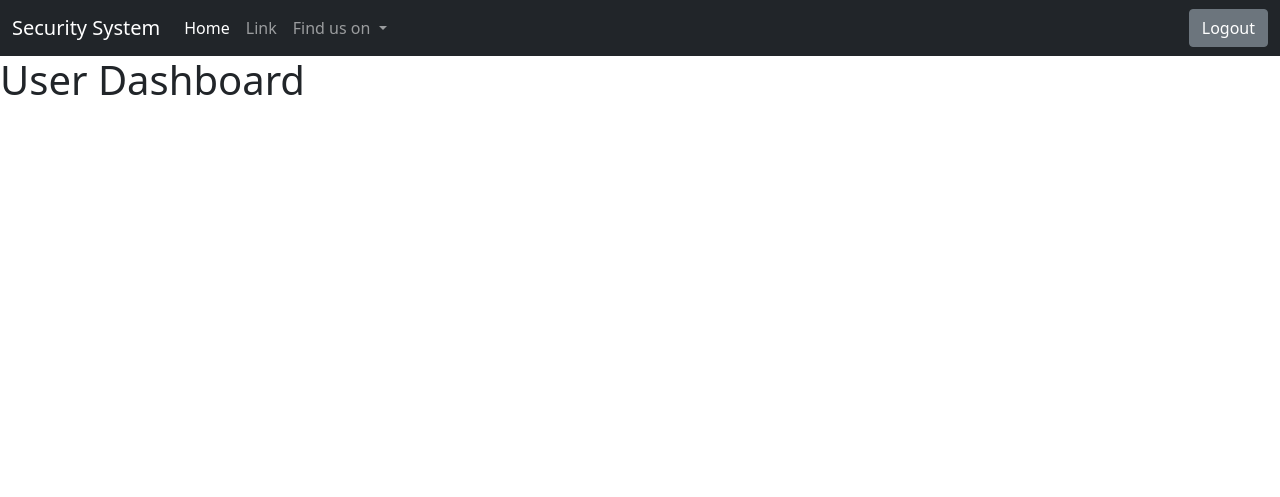
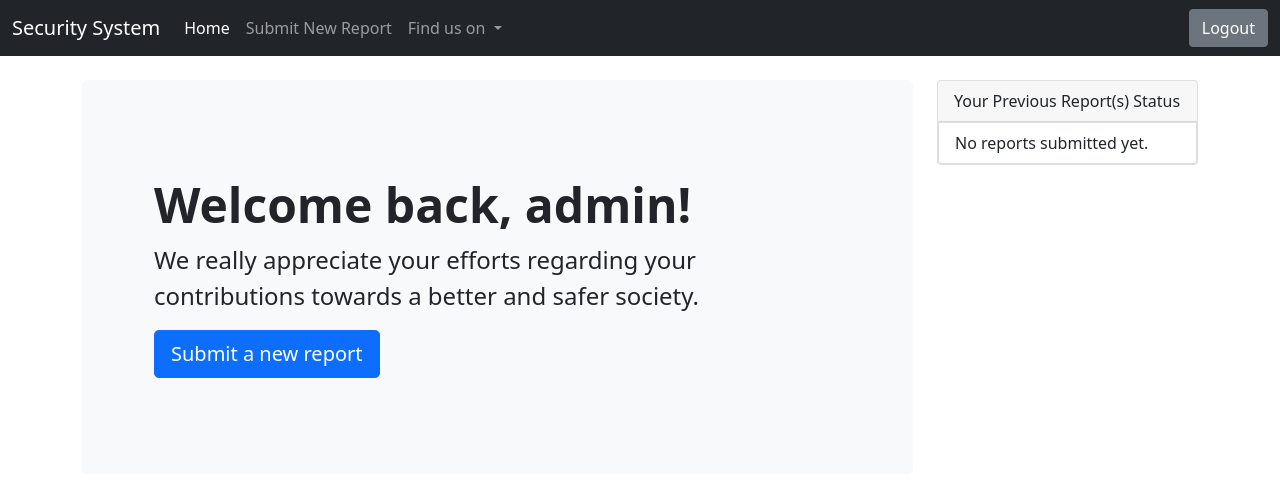
Before and after one commit to adarshpand3y/Security-System, a Django app: page /dashboard in a window 1280 px wide. Shown: the top 497 px of the page. Run offline with Django 3.2, Linux system fonts and the light colour scheme; a user stored in the database is signed in; data comes from the database, SQL or seed files in the repository; both versions use the stored data as it was after the commit.

Commit message:
added messages, report submission and display

```diff
--- a/Saver/settings.py
+++ b/Saver/settings.py
@@ -12,6 +12,7 @@ https://docs.djangoproject.com/en/3.1/ref/settings/
 
 from pathlib import Path
 import os
+from django.contrib.messages import constants as messages
 
 # Build paths inside the project like this: BASE_DIR / 'subdir'.
 BASE_DIR = Path(__file__).resolve().parent.parent
@@ -125,3 +126,7 @@ STATIC_URL = '/static/'
 STATICFILES_DIRS = [
     os.path.join(BASE_DIR, 'static')
 ]
+
+MESSAGE_TAGS = {
+    messages.ERROR: 'danger'
+}
--- a/saverapp/models.py
+++ b/saverapp/models.py
@@ -7,6 +7,7 @@ class Report(models.Model):
     submitted_by = models.CharField(max_length=14)
     timeStamp = models.DateTimeField(blank=True)
     content = models.TextField()
+    status = models.CharField(max_length=15, choices=[('Submitted', 'Submitted'), ('Approved', 'Approved'), ('Action Taken', 'Action Taken')])
 
     def __str__(self):
         return self.title
--- a/saverapp/urls.py
+++ b/saverapp/urls.py
@@ -5,6 +5,8 @@ urlpatterns = [
     path('', views.index),
     path('handleLogin', views.handleLogin),
     path('handleLogout', views.handleLogout),
-    path('handleRegister', views.handleRegister),
+    path('handleRegister', views.handleSignup),
     path('dashboard', views.dashboard),
+    path('checkuser', views.check_username),
+    path('submitreport', views.submit_report),
 ]
--- a/saverapp/views.py
+++ b/saverapp/views.py
@@ -1,9 +1,14 @@
 from django.shortcuts import render, HttpResponse, redirect
 from django.contrib.auth  import authenticate, login, logout
 from django.contrib.auth.models import User
-from .models import UserDetails
+from .models import UserDetails, Report
+import datetime
+from django.contrib import messages
 
-# Create your views here.
+# messages.success(request, 'This is my message')
+
+# My Views
+
 def index(request):
     if request.user.is_authenticated:
         return redirect('/dashboard')
@@ -29,11 +34,12 @@ def handleSignup(request):
             myuser.first_name = firstname
             myuser.last_name = lastname
             myuser.save()
-            # userdetails =
-        return redirect('home')
-
-    else:
-        return HttpResponse("There was an error in the form data. Please correct the data and try again.")
+            userdetails = UserDetails(username=username, adhaar_number=adhaar, phone_number=phone)
+            userdetails.save()
+            messages.success(request, "User created successfully. Now log in with the details provided.")
+        else:
+            messages.error(request, "There was some error in form data, please try again.")
+    return redirect('/')
 
 def handleLogin(request):
     if request.method == "POST":
@@ -55,39 +61,35 @@ def handleLogout(request):
         logout(request)
     return redirect('/')
 
-def handleRegister(request):
-    if request.method == "POST":
-        # Get the post parameters
-        firstname = request.POST.get("register_firstname")
-        lastname = request.POST.get("register_lastname")
-        username = request.POST.get("register_username")
-        email = request.POST.get("register_email")
-        phone = request.POST.get("register_phone")
-        adhaar = request.POST.get("register_adhaar")
-        password = request.POST.get("register_password")
-        conf_password = request.POST.get("register_conf_password")
+def dashboard(request):
+    if request.user.is_authenticated:
+        reports = Report.objects.filter(submitted_by=request.user).order_by("-timeStamp")
+        context = {"reports": reports, "len": len(reports)}
+        return render(request, 'dashboard.html', context)
+    else:
+        messages.info(request, "You must log in to submit a report.")
+        return redirect("/")
 
-        print(firstname)
-        print(lastname)
-        print(username)
-        print(email)
-        print(phone)
-        print(adhaar)
-        print(password)
-        print(conf_password)
+def check_username(request):
+    username = request.GET.get("un")
+    print(username)
+    print(User.objects.filter(username = username).exists())
+    if User.objects.filter(username = username).exists():
+        print("PRESENT")
+    else:
+        print("NOT PRESENT")
+    return redirect('/')
 
-        # Create the user
-        if password == conf_password:
-            myuser = User.objects.create_user(username, email, password)
-            myuser.first_name= firstname
-            myuser.last_name= lastname
-            myuser.save()
-            details = UserDetails(username=username, adhaar_number=adhaar, phone_number=phone)
-            details.save()
-        return redirect('/dashboard')
-
+def submit_report(request):
+    if request.method == "GET":
+        if request.user.is_authenticated:
+            return render(request, "submitreport.html")
     else:
-        return HttpResponse("404 - Not found")
-
-def dashboard(request):
-    return render(request, 'dashboard.html')
+        title = request.POST.get("report_title")
+        body = request.POST.get("report_body")
+        user = request.POST.get("user")
+        print(title, user, body)
+        report = Report(title=title, content=body, submitted_by=user, timeStamp=datetime.datetime.now(), status="Submitted")
+        report.save()
+        messages.success(request, 'Your report was submitted sucessfully.')
+    return(redirect("/"))
--- a/templates/base.html
+++ b/templates/base.html
@@ -42,9 +42,12 @@
                     <li class="nav-item">
                         <a class="nav-link active" aria-current="page" href="#">Home</a>
                     </li>
+                    {% if request.user.is_authenticated %}
                     <li class="nav-item">
-                        <a class="nav-link" href="#">Link</a>
+                        <a class="nav-link" href="/submitreport">Submit New Report</a>
                     </li>
+                    {% endif %}
+
                     <li class="nav-item dropdown">
                         <a class="nav-link dropdown-toggle" href="#" id="navbarDropdown" role="button"
                             data-bs-toggle="dropdown" aria-expanded="false">
@@ -80,7 +83,14 @@
         </div>
     </nav>
 
-
+    {% for message in messages %}
+    <div class="container mt-4">
+        <div class="alert alert-{{message.tags}} alert-dismissible fade show" role="alert">
+            <strong>Alert: </strong> {{message}}
+            <button type="button" class="btn-close" data-bs-dismiss="alert" aria-label="Close"></button>
+        </div>
+    </div>
+    {% endfor %}
 
     <div class="offcanvas offcanvas-end" tabindex="-1" id="loginOffcanvas" aria-labelledby="loginOffcanvas">
         <div class="offcanvas-header">
@@ -101,15 +111,10 @@
                     <input type="password" name="login_password" class="form-control" id="login_password"
                         placeholder="Your Password">
                 </div>
-                <button class="btn btn-success" type="submit">Login</button>
+                <button class="btn btn-success" style="width: 100%;" type="submit">Login</button>
             </form>
         </div>
     </div>
-
-
-
-
-
 
     <div class="offcanvas offcanvas-end" tabindex="-1" id="registerOffcanvas" aria-labelledby="registerOffcanvas">
         <div class="offcanvas-header">
@@ -117,7 +122,7 @@
             <button type="button" class="btn-close text-reset" data-bs-dismiss="offcanvas" aria-label="Close"></button>
         </div>
         <div class="offcanvas-body">
-            <form action="/handleRegister" method="POST">
+            <form action="/handleSignup" method="POST">
                 {% csrf_token %}
 
                 <div class="mb-3">
@@ -160,11 +165,10 @@
                     <input type="password" name="register_conf_password" class="form-control"
                         id="register_conf_password" placeholder="Confirm Password">
                 </div>
-                <button class="btn btn-success" type="submit">Register</button>
+                <button class="btn btn-success" style="width: 100%;" type="submit">Register</button>
             </form>
         </div>
     </div>
-
 
     {% block body %}
     {% endblock body %}
--- a/templates/dashboard.html
+++ b/templates/dashboard.html
@@ -3,5 +3,39 @@
 {% block title %}User Dashboard{% endblock title %}
 
 {% block body %}
-<h1>User Dashboard</h1>
+<div class="container my-4">
+    <div class="row">
+        <div class="col-md-9">
+            <div class="p-5 mb-4 bg-light rounded-3">
+                <div class="container-fluid py-5">
+                    <h1 class="display-5 fw-bold">Welcome back, {{request.user}}!</h1>
+                    <p class="fs-4">We really appreciate your efforts regarding your contributions towards a better and safer society.</p>
+                    <a href="/submitreport" class="btn btn-primary btn-lg" type="button">Submit a new report</a>
+                </div>
+            </div>
+        </div>
+        <div class="col-md-3">
+            <div class="card">
+                <div class="card-header">
+                    Your Previous Report(s) Status
+                </div>
+                {% if len != 0 %}
+                    <ul class="list-group list-group-flush">
+
+                        {% for report in reports %}
+                            <li class="list-group-item">
+                                {{report.title}} - {{report.status}}
+                            </li>
+                        {% endfor %}
+
+                {% else %}
+                    <div class="list-group-item">
+                        No reports submitted yet.
+                    </div>
+                {% endif %}
+            </ul>
+            </div>
+        </div>
+    </div>
+</div>
 {% endblock body %}
```
Also changed, not shown: templates/login.html (+26 -1 lines), templates/submitreport.html (added, +32 -0 lines), db.sqlite3, saverapp/migrations/0002_report_status.py (added), saverapp/migrations/0003_auto_20210329_1434.py (added), saverapp/migrations/0004_auto_20210329_1434.py (added).
